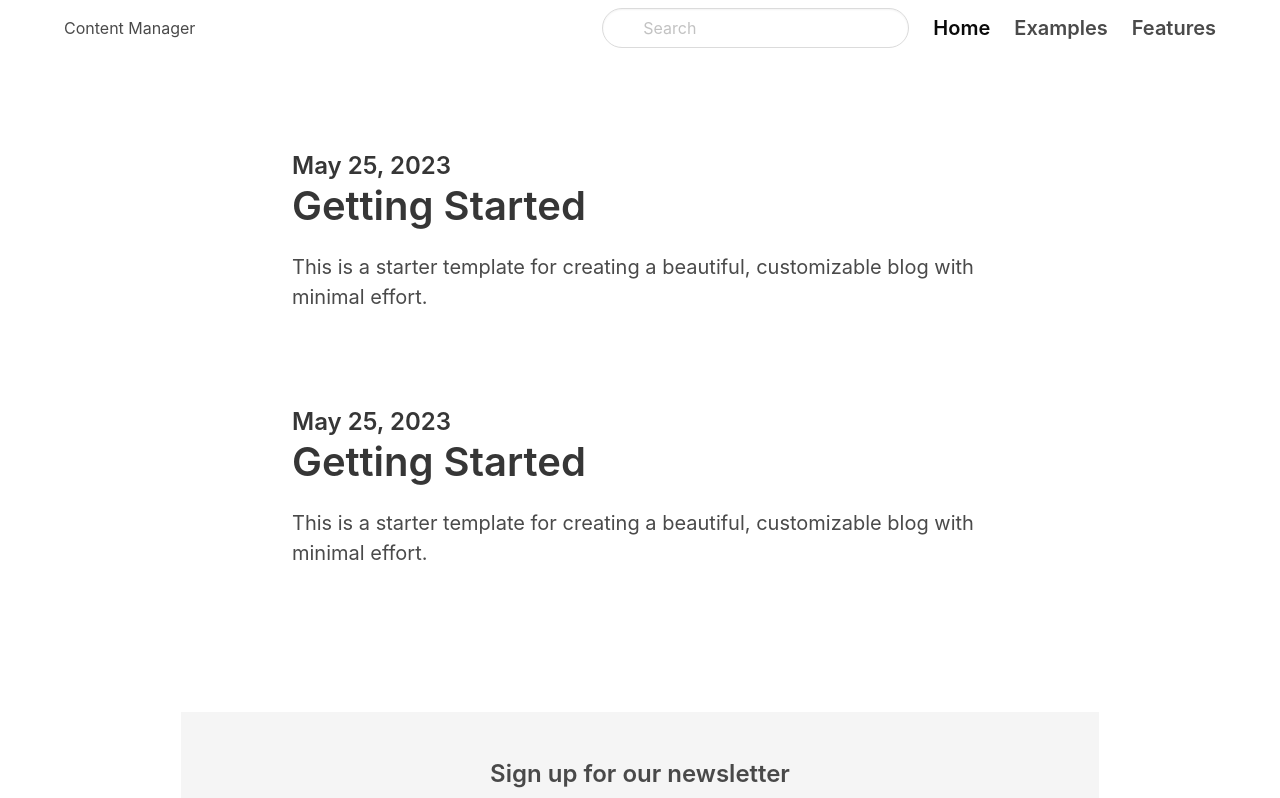
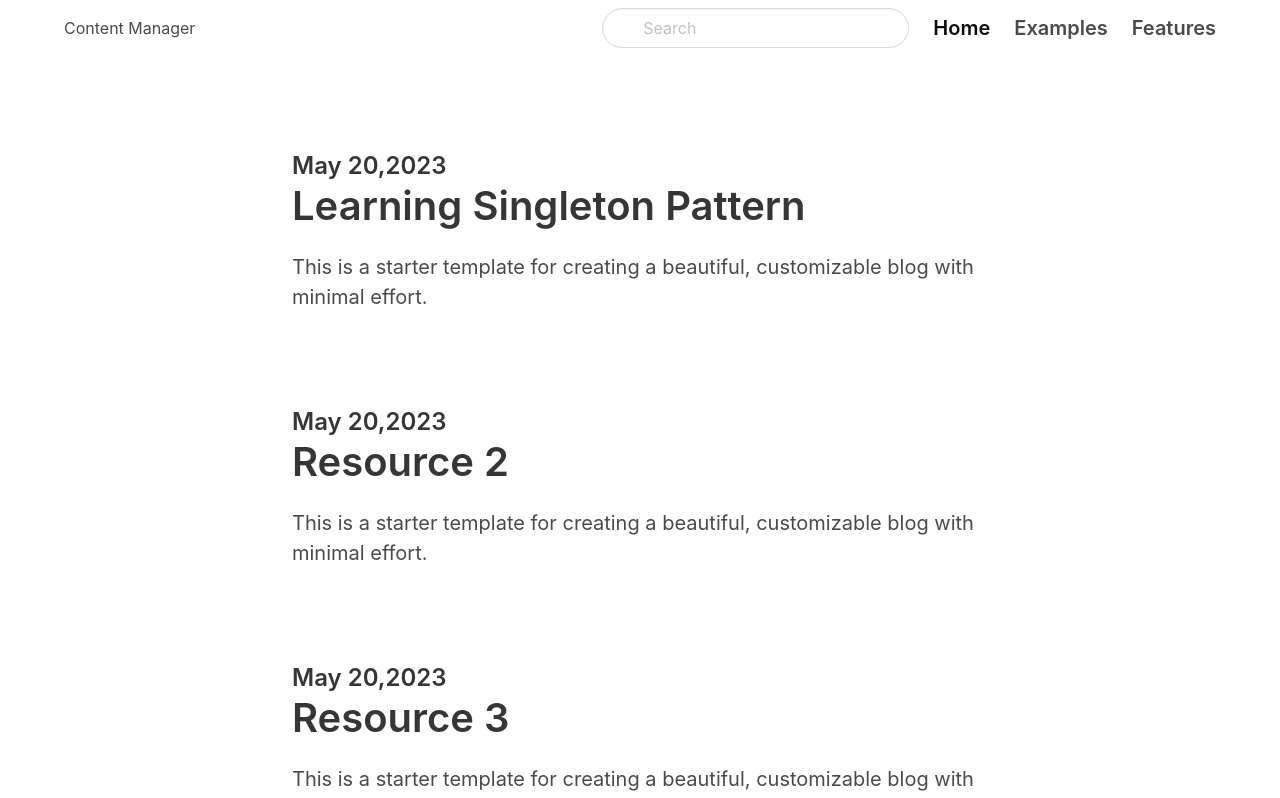
Before and after one commit to leilafaez/content-management-app, a Next.js app: page / in a window 1280 px wide. Shown: the top 798 px of the page. Built offline with nearby package versions, Linux system fonts and the light colour scheme.

Commit message:
make first data json for resource highlights

```diff
--- a/components/ResourceHighlight.js
+++ b/components/ResourceHighlight.js
@@ -1,31 +1,16 @@
-const ResourceHighlight = () => {
+const ResourceHighlight = ({ resources }) => {
   return (
     <section className="hero ">
       <div className="hero-body">
         <div className="container">
-        <section className="section">
+          {resources.map(resource=>{
+            return(
+            <section key={resource.id} className="section">
             <div className="columns">
               <div className="column is-8 is-offset-2">
                 <div className="content is-medium">
-                <h2 className="subtitle is-4">May 25, 2023</h2>
-                <h1 className="title">Getting Started</h1>
-                <p>
-                This is a starter template for creating a beautiful,
-                customizable blog with minimal effort.{" "}
-                </p>
-            </div>
-            </div>
-        </div>
-        </section>
-
-        <div className="is-divider"></div>
-
-        <section className="section">
-        <div className="columns">
-            <div className="column is-8 is-offset-2">
-            <div className="content is-medium">
-                <h2 className="subtitle is-4">May 25, 2023</h2>
-                <h1 className="title">Getting Started</h1>
+                  <h2 className="subtitle is-4">{resource.createdAt}</h2>
+                  <h1 className="title">{resource.title}</h1>
                   <p>
                     This is a starter template for creating a beautiful,
                     customizable blog with minimal effort.
@@ -34,6 +19,9 @@ const ResourceHighlight = () => {
               </div>
             </div>
           </section>
+
+            )})}
+
         </div>
       </div>
     </section>
--- /dev/null
+++ b/pages/api/data.js
@@ -0,0 +1,36 @@
+export const resources = [
+  {
+    id: "1",
+    title: "Learning Singleton Pattern",
+    description:
+      "I would like to learn singleton in JS language, it's important for my work",
+    link: "https://link.com",
+    image: "https://image.com",
+    priority: 3,
+    timeToFinish: 120,
+    active: true,
+    createdAt: "May 20,2023",
+  },
+  {
+    id: "2",
+    title: "Resource 2",
+    description: "Resource 2 Desc",
+    link: "https://link.com",
+    image: "https://image.com",
+    priority: 2,
+    timeToFinish: 60,
+    active: false,
+    createdAt: "May 20,2023",
+  },
+  {
+    id: "3",
+    title: "Resource 3",
+    description: "Resource 3 Desc",
+    link: "https://link.com",
+    image: "https://image.com",
+    priority: 1,
+    timeToFinish: 30,
+    active: false,
+    createdAt: "May 20,2023",
+  },
+];
--- a/pages/index.js
+++ b/pages/index.js
@@ -3,14 +3,15 @@ import ResourceHighlight from "@/components/ResourceHighlight";
 import Newsletter from "@/components/Newsletter";
 import ResourceList from "@/components/ResourceList";
 import Footer from "@/components/Footer";
+import { resources } from "./api/data";
 
 export default function Home() {
   return (
 
     <Layout>
-    <ResourceHighlight/>
+    <ResourceHighlight resources={resources}/>
     <Newsletter/>
-    <ResourceList/>
+    <ResourceList resources={resources}/>
     <Footer/>
     </Layout>
 
```
Lines whose indentation alone changed are shown as unchanged.
